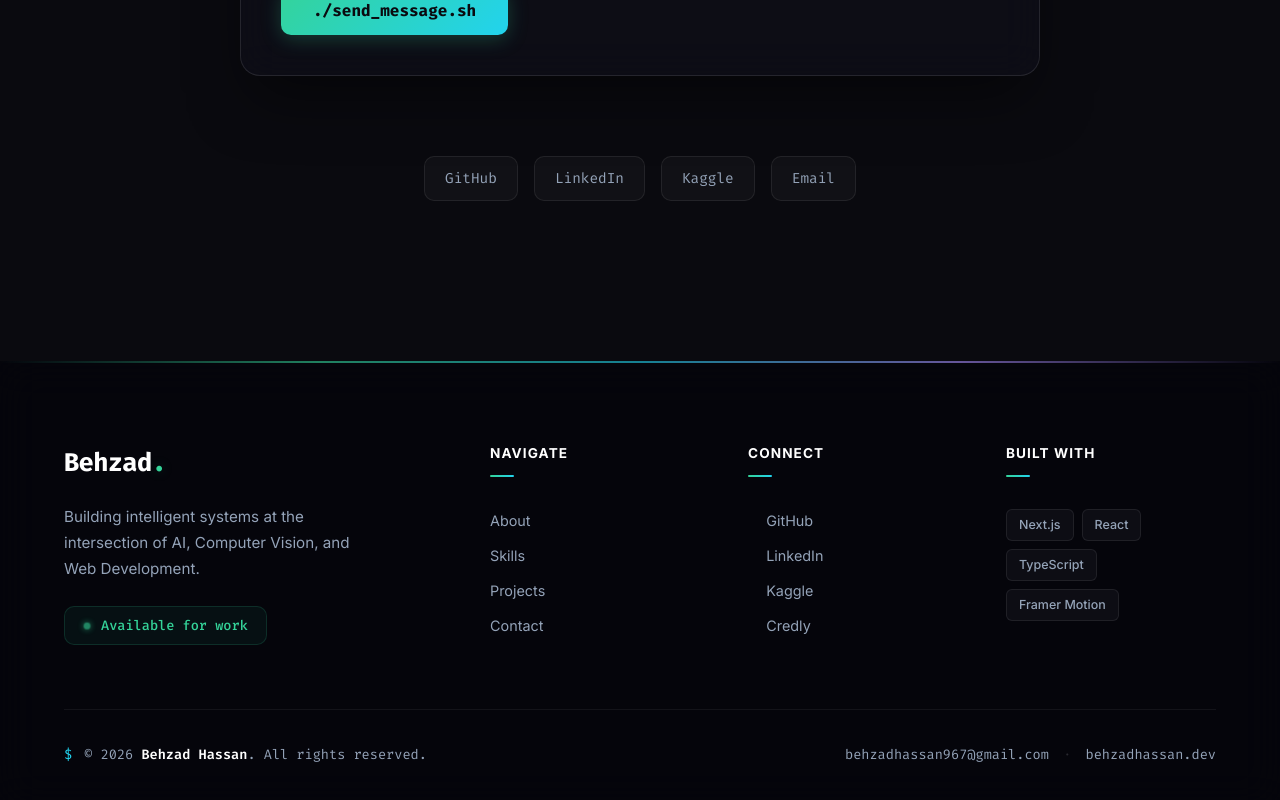
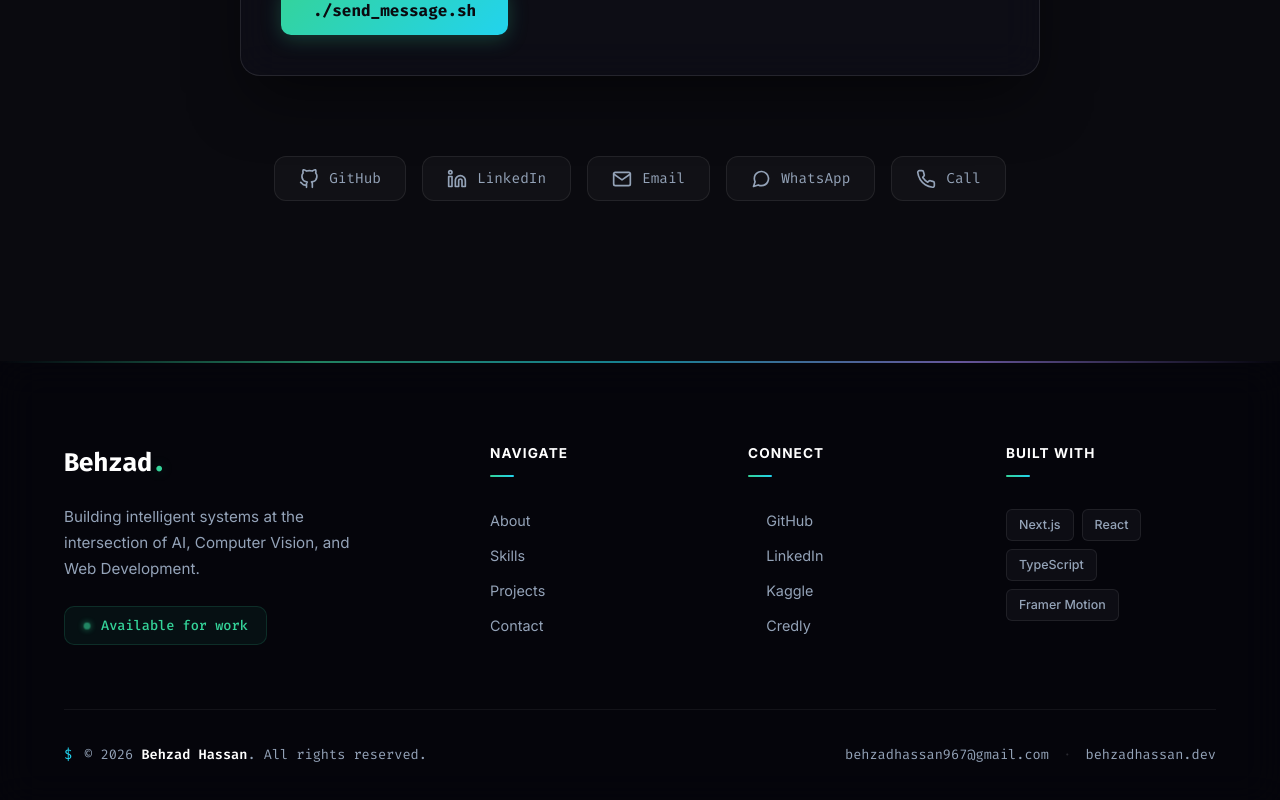
Before and after one commit to behzadhassan-dev/behzadhassan.dev, a Next.js app: page / in a window 1280 px wide. Shown: the part 4585-5385 px from the top of the page. Built offline with nearby package versions, Linux system fonts and the light colour scheme.

Commit message:
feat: add contact component with terminal-styled form and social links

```diff
--- a/src/components/Contact.module.css
+++ b/src/components/Contact.module.css
@@ -148,10 +148,13 @@
   font-size: 0.9rem;
   transition: all 0.3s;
   font-family: var(--font-mono);
-  padding: 10px 20px;
+  padding: 10px 24px;
   border: 1px solid rgba(255, 255, 255, 0.08);
-  border-radius: 10px;
+  border-radius: 12px;
   background: rgba(255, 255, 255, 0.03);
+  display: flex;
+  align-items: center;
+  gap: 10px;
 }
 
 .socialLink:hover {
--- a/src/components/Contact.tsx
+++ b/src/components/Contact.tsx
@@ -105,10 +105,26 @@
         </div>
 
         <div className={styles.socialLinks}>
-          <a href="https://github.com/BehzadHassan" target="_blank" rel="noopener noreferrer" className={styles.socialLink}>GitHub</a>
-          <a href="https://www.linkedin.com/in/behzad-hassan-bx28" target="_blank" rel="noopener noreferrer" className={styles.socialLink}>LinkedIn</a>
-          <a href="https://www.kaggle.com/behzadhassan" target="_blank" rel="noopener noreferrer" className={styles.socialLink}>Kaggle</a>
-          <a href="mailto:behzadhassan967@gmail.com" className={styles.socialLink}>Email</a>
+          <a href="https://github.com/BehzadHassan" target="_blank" rel="noopener noreferrer" className={styles.socialLink}>
+            <svg width="20" height="20" viewBox="0 0 24 24" fill="none" stroke="currentColor" strokeWidth="2" strokeLinecap="round" strokeLinejoin="round"><path d="M9 19c-5 1.5-5-2.5-7-3m14 6v-3.87a3.37 3.37 0 0 0-.94-2.61c3.14-.35 6.44-1.54 6.44-7A5.44 5.44 0 0 0 20 4.77 5.07 5.07 0 0 0 19.91 1S18.73.65 16 2.48a13.38 13.38 0 0 0-7 0C6.27.65 5.09 1 5.09 1A5.07 5.07 0 0 0 5 4.77a5.44 5.44 0 0 0-1.5 3.78c0 5.42 3.3 6.61 6.44 7A3.37 3.37 0 0 0 9 18.13V22"></path></svg>
+            GitHub
+          </a>
+          <a href="https://www.linkedin.com/in/behzad-hassan-bx28" target="_blank" rel="noopener noreferrer" className={styles.socialLink}>
+            <svg width="20" height="20" viewBox="0 0 24 24" fill="none" stroke="currentColor" strokeWidth="2" strokeLinecap="round" strokeLinejoin="round"><path d="M16 8a6 6 0 0 1 6 6v7h-4v-7a2 2 0 0 0-2-2 2 2 0 0 0-2 2v7h-4v-7a6 6 0 0 1 6-6z"></path><rect x="2" y="9" width="4" height="12"></rect><circle cx="4" cy="4" r="2"></circle></svg>
+            LinkedIn
+          </a>
+          <a href="mailto:behzadhassan967@gmail.com" className={styles.socialLink}>
+            <svg width="20" height="20" viewBox="0 0 24 24" fill="none" stroke="currentColor" strokeWidth="2" strokeLinecap="round" strokeLinejoin="round"><path d="M4 4h16c1.1 0 2 .9 2 2v12c0 1.1-.9 2-2 2H4c-1.1 0-2-.9-2-2V6c0-1.1.9-2 2-2z"></path><polyline points="22,6 12,13 2,6"></polyline></svg>
+            Email
+          </a>
+          <a href="https://wa.me/923163607160" target="_blank" rel="noopener noreferrer" className={styles.socialLink}>
+            <svg width="20" height="20" viewBox="0 0 24 24" fill="none" stroke="currentColor" strokeWidth="2" strokeLinecap="round" strokeLinejoin="round"><path d="M21 11.5a8.38 8.38 0 0 1-.9 3.8 8.5 8.5 0 0 1-7.6 4.7 8.38 8.38 0 0 1-3.8-.9L3 21l1.9-5.7a8.38 8.38 0 0 1-.9-3.8 8.5 8.5 0 0 1 4.7-7.6 8.38 8.38 0 0 1 3.8-.9h.5a8.48 8.48 0 0 1 8 8v.5z"></path></svg>
+            WhatsApp
+          </a>
+          <a href="tel:+923163607160" className={styles.socialLink}>
+            <svg width="20" height="20" viewBox="0 0 24 24" fill="none" stroke="currentColor" strokeWidth="2" strokeLinecap="round" strokeLinejoin="round"><path d="M22 16.92v3a2 2 0 0 1-2.18 2 19.79 19.79 0 0 1-8.63-3.07 19.5 19.5 0 0 1-6-6 19.79 19.79 0 0 1-3.07-8.67A2 2 0 0 1 4.11 2h3a2 2 0 0 1 2 1.72 12.84 12.84 0 0 0 .7 2.81 2 2 0 0 1-.45 2.11L8.09 9.91a16 16 0 0 0 6 6l1.27-1.27a2 2 0 0 1 2.11-.45 12.84 12.84 0 0 0 2.81.7A2 2 0 0 1 22 16.92z"></path></svg>
+            Call
+          </a>
         </div>
       </motion.div>
     </section>
```
